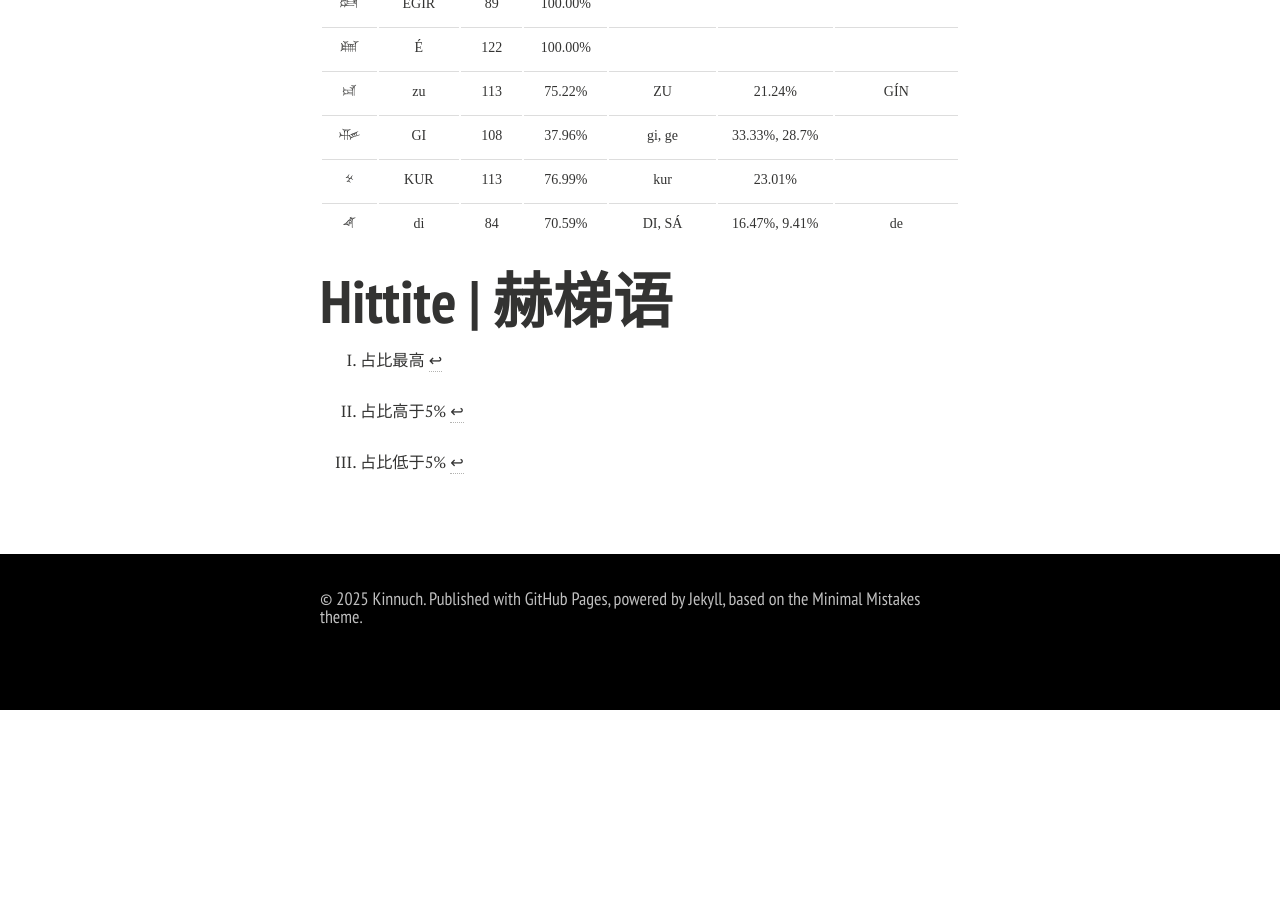
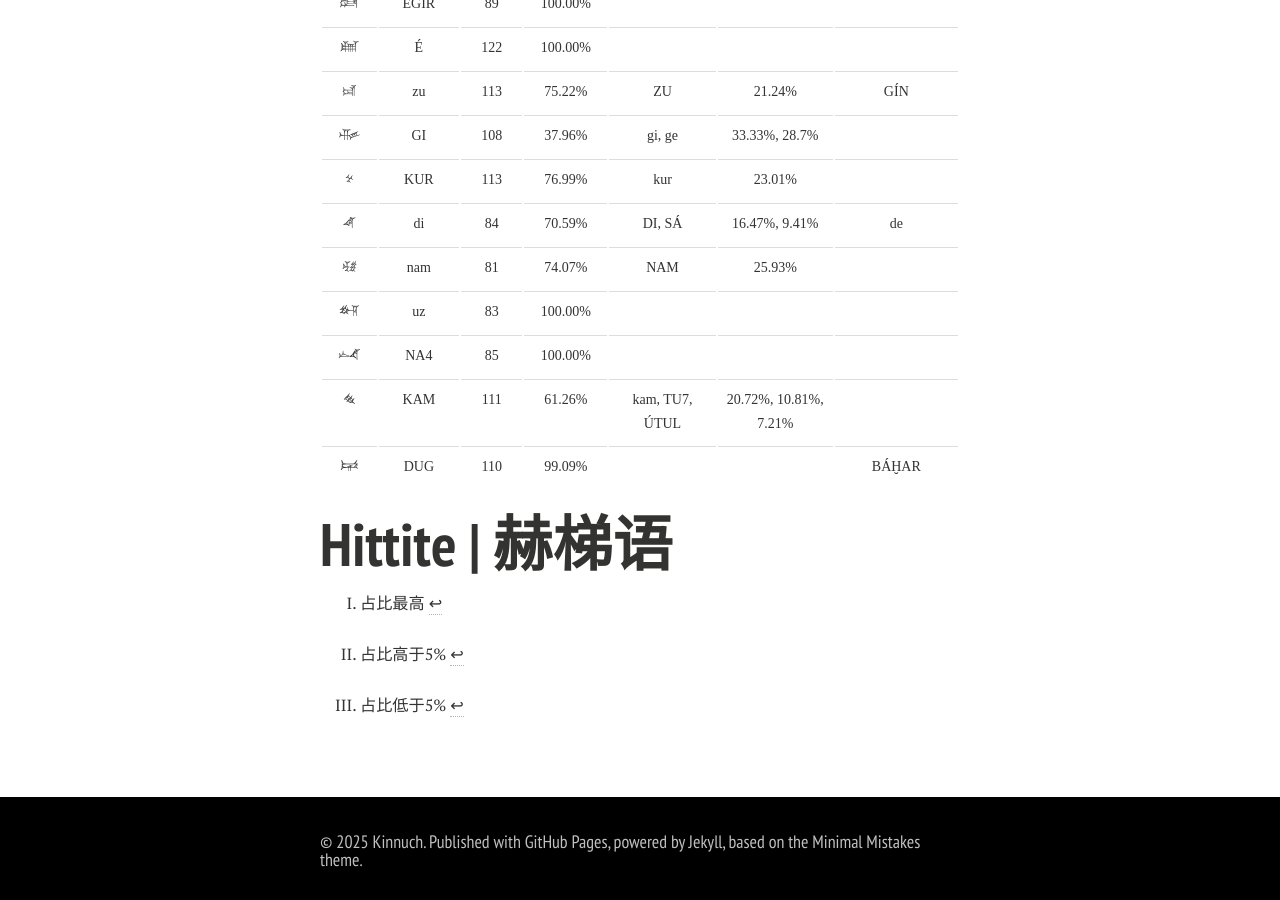
Before and after one commit to Kinnuch/kinnuch.github.io, a Jekyll site: the page built from laim/hittite.md, in a window 1280 px wide and 900 px high, scrolled down 4758 px. Built offline with Jekyll 4.4.1, drawn with Linux system fonts in a browser that asks for light colours; nearby versions of some CDN libraries; comment, search, counter and statistics services are not loaded; a style sheet for code colours, icons or effects is not loaded; before the commit the page ends 5468 px from its top, so only the background shows below that.

Commit message:
Update hittite.md

```diff
--- a/laim/hittite.md
+++ b/laim/hittite.md
@@ -111,6 +111,11 @@ By Kinnuch <font face='Cuneiform'>𒆠𒅔𒉡𒄴</font>
 | <font face='Cuneiform'>𒄀</font>  |       GI       |    108     |    37.96%    |         gi, ge          |            33.33%, 28.7%             |                            |
 | <font face='Cuneiform'>𒆳</font>  |      KUR       |    113     |    76.99%    |           kur           |                23.01%                |                            |
 | <font face='Cuneiform'>𒁲</font>  |       di       |     84     |    70.59%    |         DI, SÁ          |            16.47%, 9.41%             |             de             |
+| <font face='Cuneiform'>𒉆</font>  |      nam       |     81     |    74.07%    |           NAM           |                25.93%                |                            |
+| <font face='Cuneiform'>𒊻</font>  |       uz       |     83     |   100.00%    |                         |                                      |                            |
+| <font face='Cuneiform'>𒉌𒌓</font> |      NA4       |     85     |   100.00%    |                         |                                      |                            |
+| <font face='Cuneiform'>𒄰</font>  |      KAM       |    111     |    61.26%    |     kam, TU7, ÚTUL      |        20.72%, 10.81%, 7.21%         |                            |
+| <font face='Cuneiform'>𒂁</font>  |      DUG       |    110     |    99.09%    |                         |                                      |           BÁḪAR            |
 
 <font face='Cuneiform'></font>
 
```
